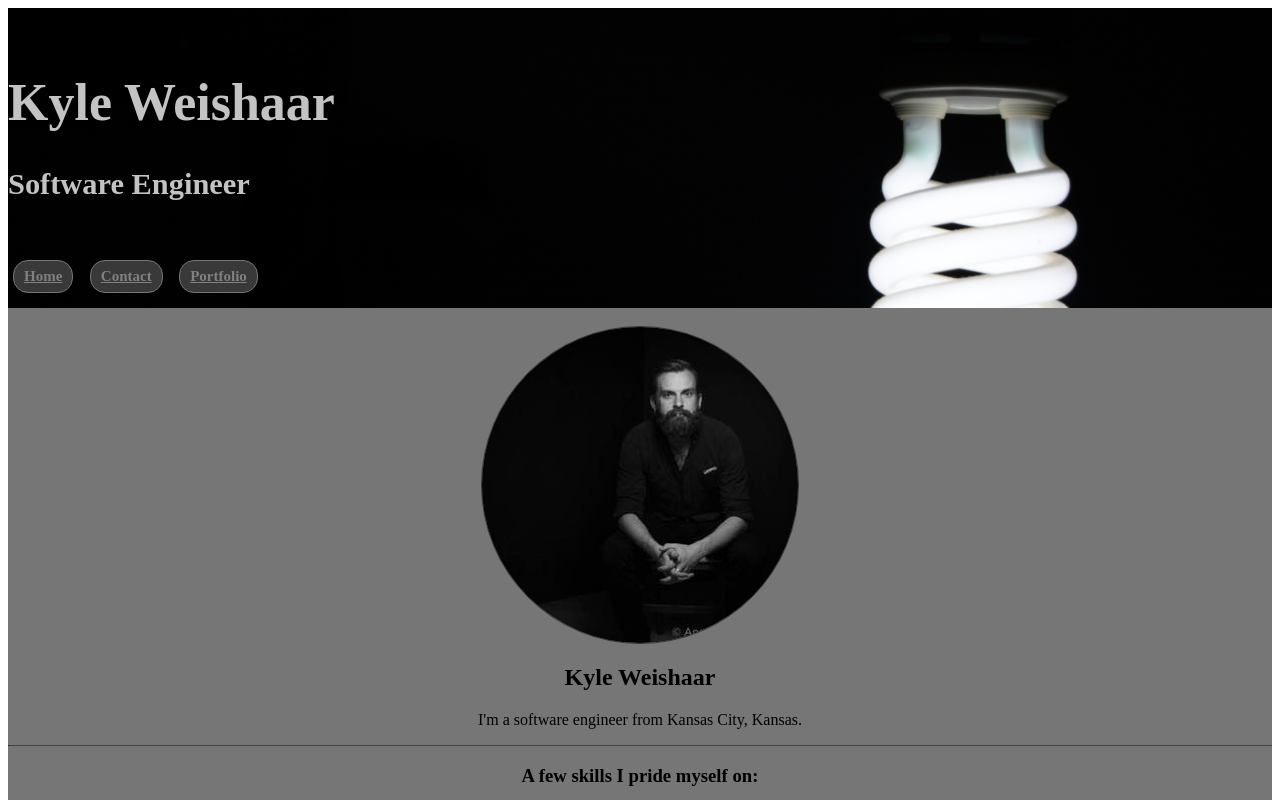
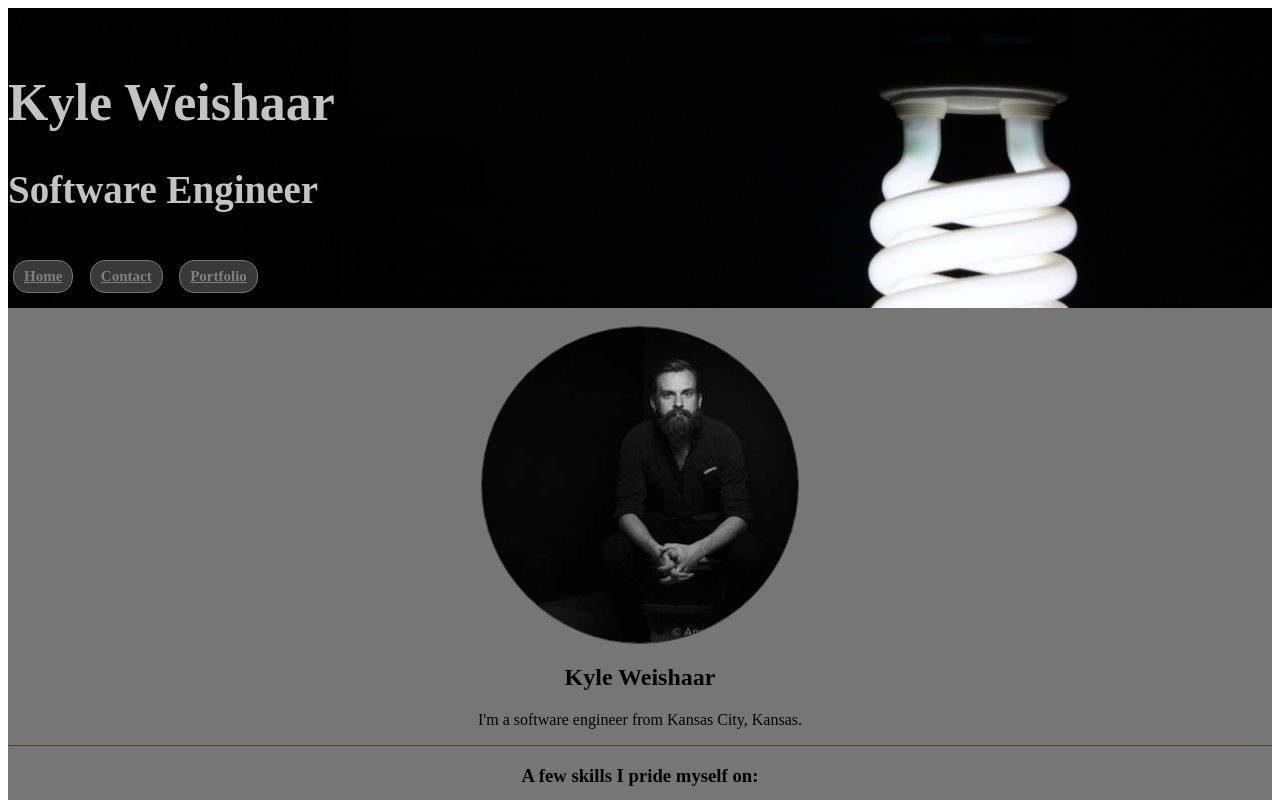
Before and after one commit to Fallen745/Portfolio, a plain HTML site: page index.html in a window 1280 px wide. Shown: the top 800 px of the page. Drawn offline with Linux system fonts and the light colour scheme.

Commit message:
Update index.html

```diff
--- a/index.html
+++ b/index.html
@@ -9,7 +9,7 @@
   <div class="head topimage"><!-- Top title, and subtitle set to multiple classes -->
     <br>
     <h1>Kyle Weishaar</h1>
-    <h3>Software Engineer</h3><!-- needed slight adjustment to space between h1 and h3 -->
+    <h2>Software Engineer</h2><!-- needed slight adjustment to space between h1 and h3 -->
     <nav class ="topnav"><!-- set up intial navigation bar -->
       <a href="index.html" class="btn">Home</a>
       <a href="contactinfo.html" class="btn">Contact</a>
```
